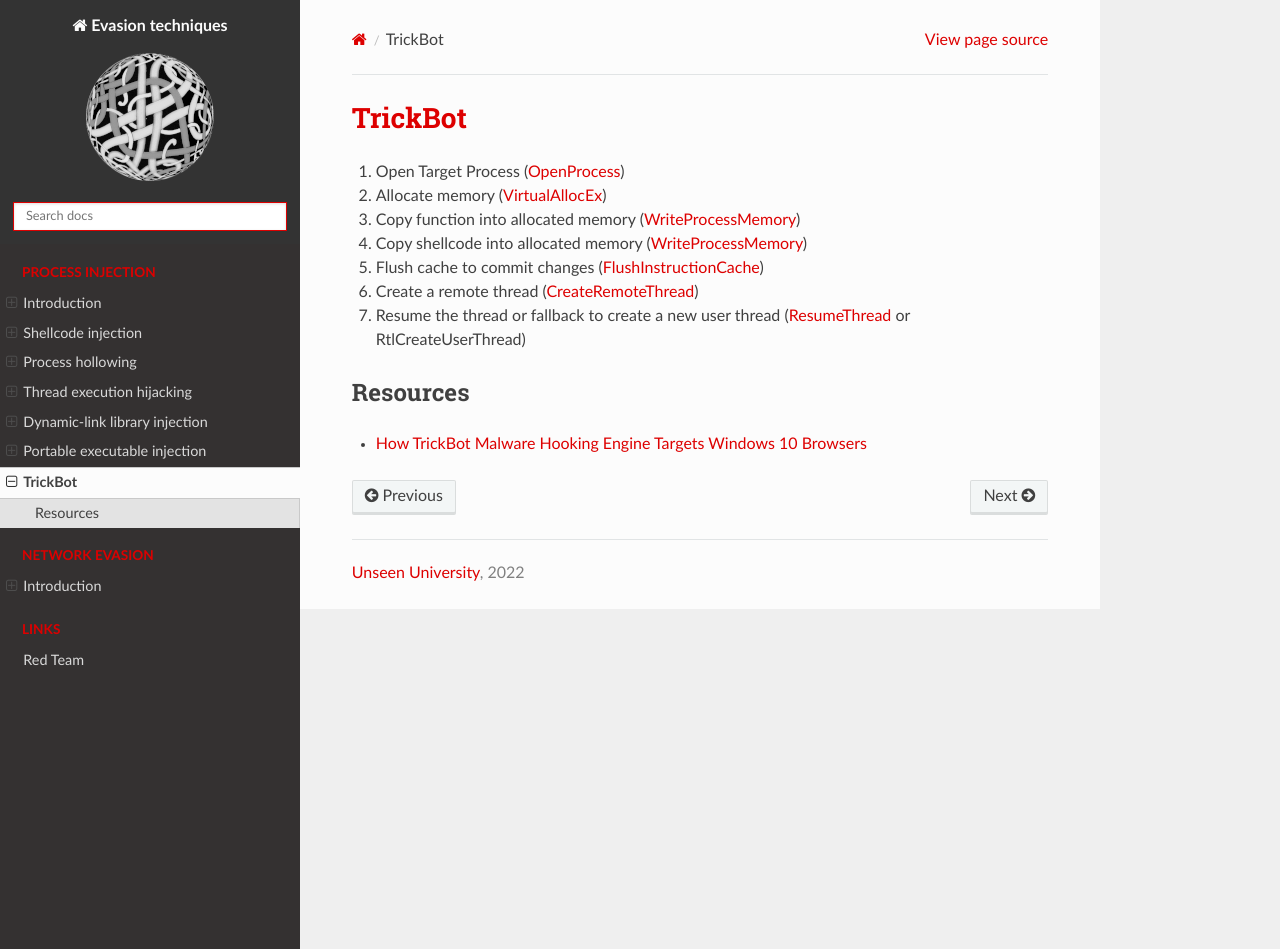
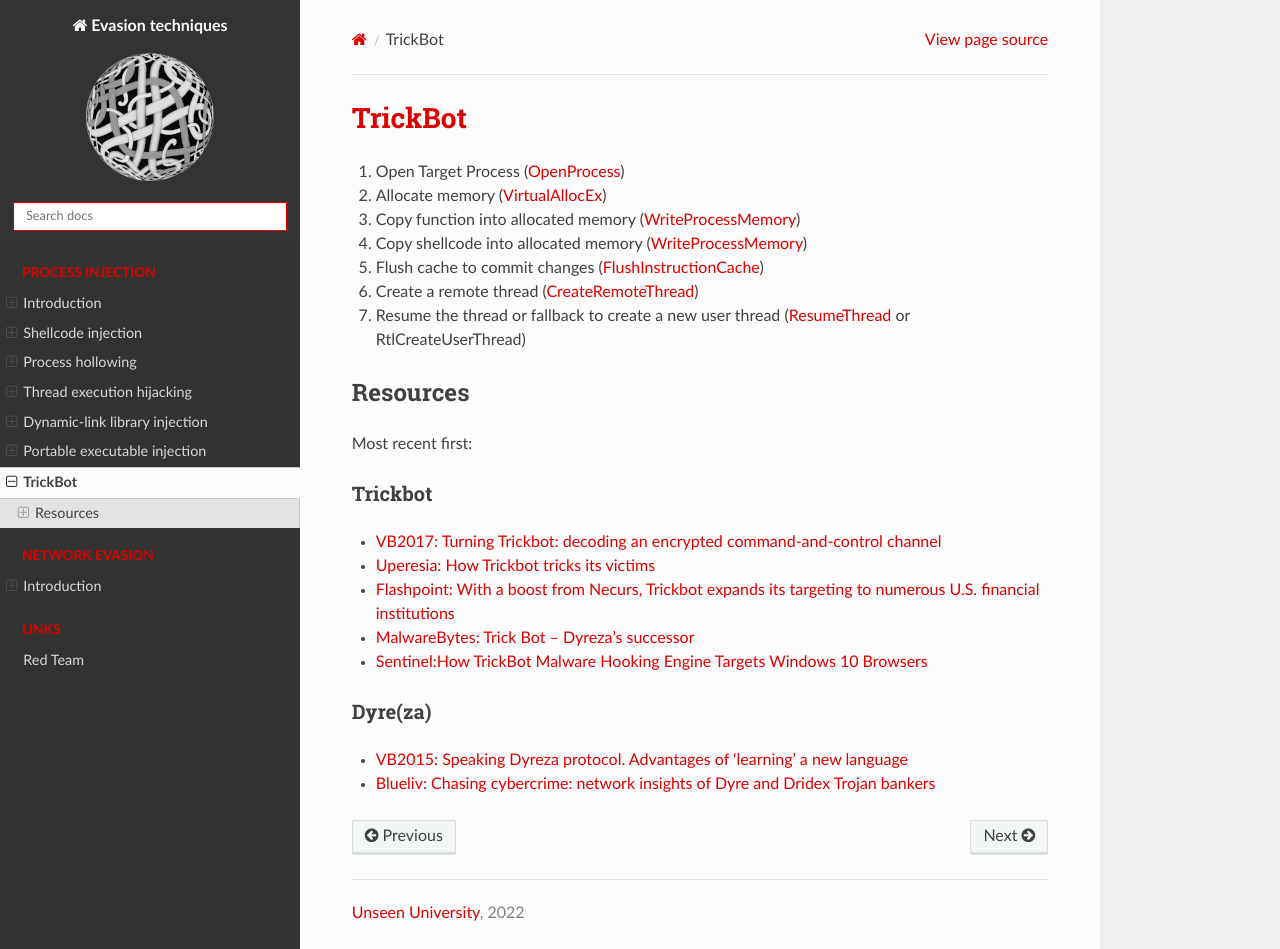
Before and after one commit to tymyrddin/red-evasion, a Sphinx documentation site: the page built from source/docs/injection/trickbot.md, in a window 1280 px wide and 949 px high. Built offline with Sphinx 7.4.7 and the Read the Docs theme 2.0.0, drawn with Linux system fonts in a browser that asks for light colours.

```diff
--- a/source/docs/injection/trickbot.md
+++ b/source/docs/injection/trickbot.md
@@ -10,4 +10,17 @@
 
 ## Resources
 
-* [How TrickBot Malware Hooking Engine Targets Windows 10 Browsers](https://www.sentinelone.com/labs/how-trickbot-malware-hooking-engine-targets-windows-10-browsers/)
+Most recent first:
+
+### Trickbot
+
+* [VB2017: Turning Trickbot: decoding an encrypted command-and-control channel](https://www.virusbulletin.com/blog/2017/11/vb2017-video-turning-trickbot-decoding-encrypted-command-and-control-channel/)
+* [Uperesia: How Trickbot tricks its victims](https://www.uperesia.com/how-trickbot-tricks-its-victims)
+* [Flashpoint: With a boost from Necurs, Trickbot expands its targeting to numerous U.S. financial institutions](https://www.flashpoint-intel.com/blog/trickbot-targets-us-financials/)
+* [MalwareBytes: Trick Bot – Dyreza’s successor](https://blog.malwarebytes.com/threat-analysis/2016/10/trick-bot-dyrezas-successor/)
+* [Sentinel:How TrickBot Malware Hooking Engine Targets Windows 10 Browsers](https://www.sentinelone.com/labs/how-trickbot-malware-hooking-engine-targets-windows-10-browsers/)
+
+### Dyre(za)
+
+* [VB2015: Speaking Dyreza protocol. Advantages of 'learning' a new language](https://www.virusbulletin.com/virusbulletin/2016/12/vb2015-paper-speaking-dyreza-protocol-advantages-learning-new-language/)
+* [Blueliv: Chasing cybercrime: network insights of Dyre and Dridex Trojan bankers](https://www.blueliv.com/research/chasing-the-cybercrime-network-insights-of-dyre-and-dridex-trojan-bankers-report/)
```
